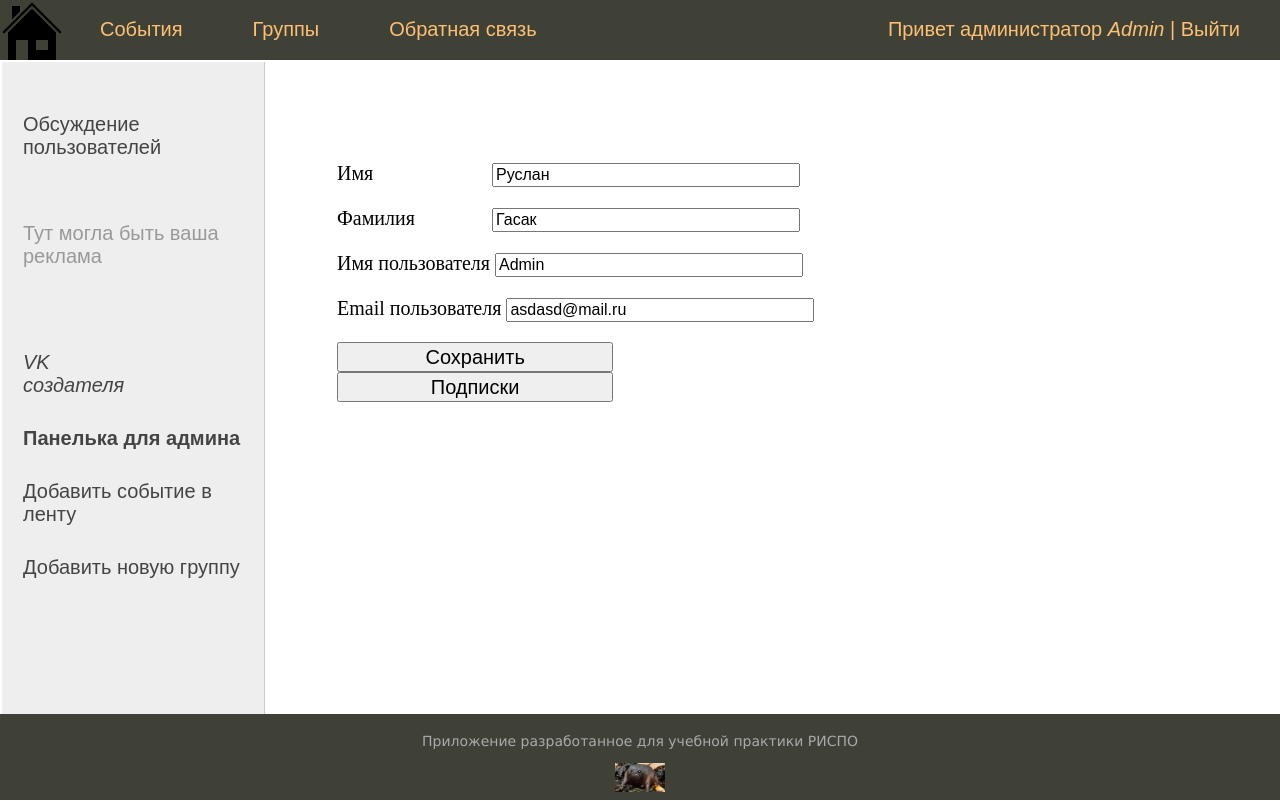
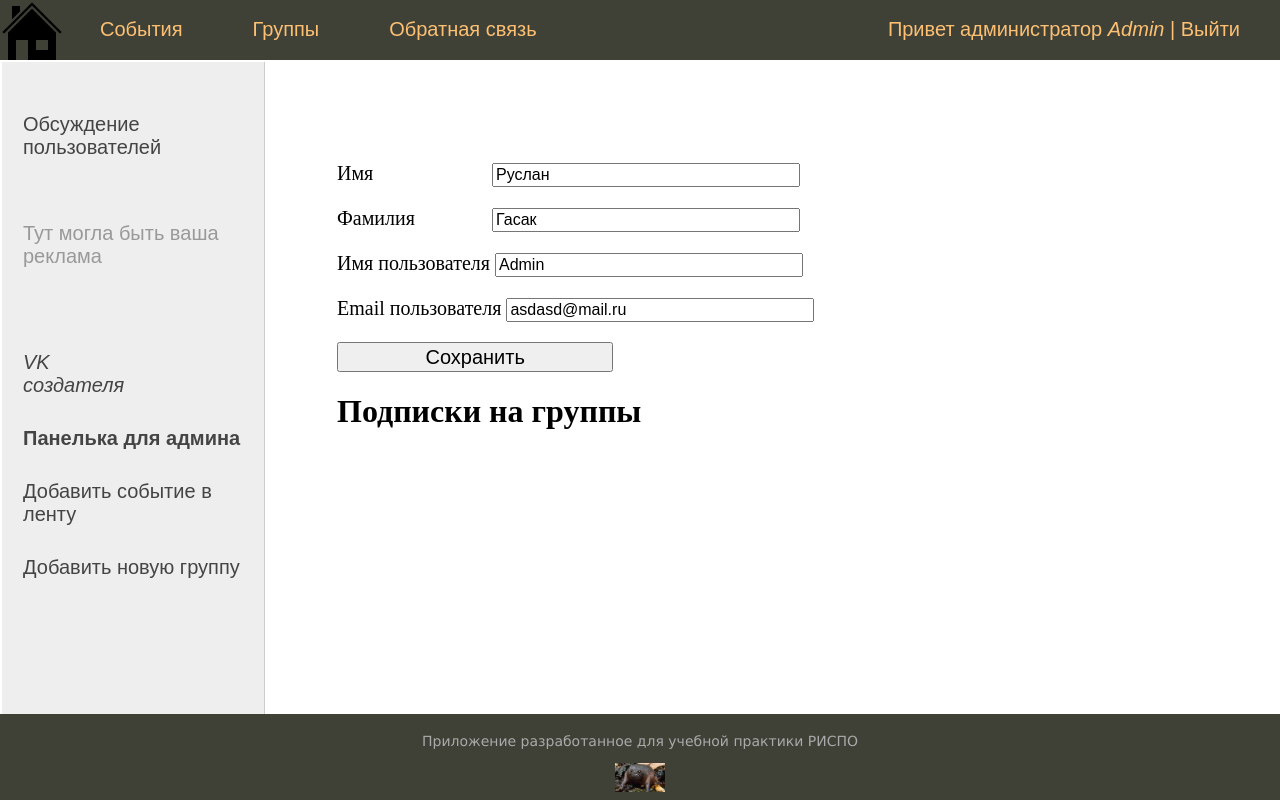
Before and after one commit to smile-rus1/Project_for_TRPO, a Django app: page /profile/ in a window 1280 px wide. Run offline with Django 4.2, Linux system fonts and the light colour scheme; a user stored in the database is signed in.

Commit message:
было добавлено перенаправление на отписку от группы

```diff
--- a/activities/people_active/templates/profile.html
+++ b/activities/people_active/templates/profile.html
@@ -1,6 +1,7 @@
 {% extends 'base.html' %}
 
 {% block content %}
+
 <form action="" method="post">
     {% csrf_token %}
     <p>
@@ -31,10 +32,16 @@
     </button>
 
 </form>
-<form action="{% url 'user_subscribes' %}">
-        <input type="submit" value="Подписки" style="font-size : 20px; width: 30%; height: 30px" >
-</form>
-<!--<p><input placeholder="{{request.user.first_name}}"></p>-->
 
 
+<h1>Подписки на группы</h1>
+
+{% for subscr in model %}
+
+<form action="/unsubscribe">
+<p> {{ subscr }} <input type="submit" value="Отписаться"></p>
+</form>
+
+{% endfor %}
+
 {% endblock %}
```
